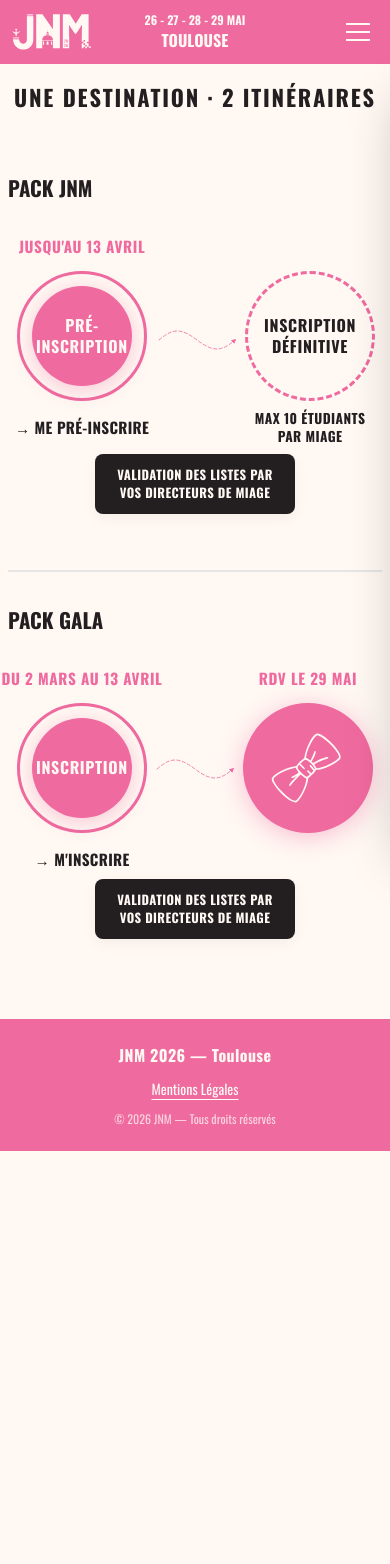
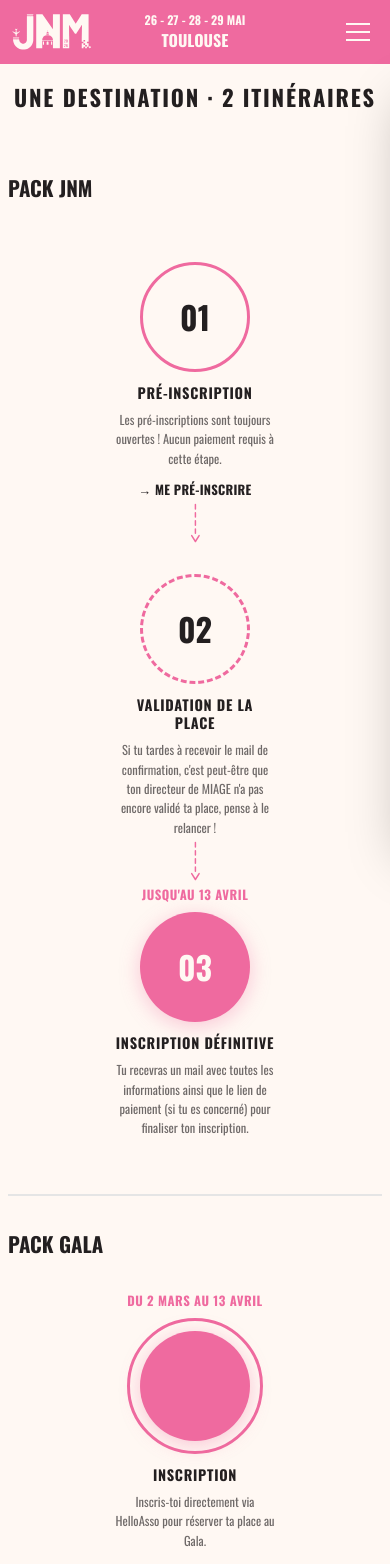
Before and after one commit to JPX87/jnm2026-front, a Next.js app: page /inscription in a window 390 px wide. Shown: the top 1564 px of the page. Before the commit the page ends 1151 px from the top, so only its background shows below. Built offline with nearby package versions, Linux system fonts and the light colour scheme.

Commit message:
fix: Amelioration responsive fleche pack gala et etapes inscription (… (#64)
* fix: Amelioration responsive fleche pack gala et etapes inscription (#63)
* fix: corrige taille fleche apres review

```diff
--- a/src/components/features/InscriptionContent/InscriptionContent.tsx
+++ b/src/components/features/InscriptionContent/InscriptionContent.tsx
@@ -1,9 +1,11 @@
 "use client";
 
-/* ── Dashed waving arrow SVG ── */
-function DashedArrow({ id = "arrowhead-gala" }: { id?: string }) {
+import React from "react";
+
+/* ── Dashed waving arrow SVG (horizontal, desktop only) ── */
+function DashedArrow({ id = "arrowhead", large = false }: { id?: string; large?: boolean }) {
     return (
-        <div className="flex-1 w-full self-center flex items-center min-w-[45px] max-w-[80px] sm:min-w-[150px] sm:max-w-none relative">
+        <div className={`hidden sm:flex self-start items-center mt-[4.5rem] ${large ? "w-[260px]" : "flex-1 min-w-[40px] max-w-[90px]"}`}>
             <svg viewBox="0 0 200 80" fill="none" xmlns="http://www.w3.org/2000/svg" className="w-full h-auto overflow-visible">
                 <defs>
                     <marker id={id} markerWidth="6" markerHeight="6"
@@ -11,7 +13,6 @@ function DashedArrow({ id = "arrowhead-gala" }: { id?: string }) {
                         <path d="M0 0 L6 3 L0 6 Z" fill="var(--color-primary)" />
                     </marker>
                 </defs>
-                {/* Waving curve perfectly centered at Y=40 for alignment */}
                 <path
                     d="M 5 40 C 40 10, 60 10, 100 40 C 140 70, 160 70, 195 40"
                     stroke="var(--color-primary)"
@@ -22,6 +23,109 @@ function DashedArrow({ id = "arrowhead-gala" }: { id?: string }) {
                     markerEnd={`url(#${id})`}
                 />
             </svg>
+        </div>
+    );
+}
+
+/* ── Vertical dashed connector (mobile only) ── */
+function VerticalConnector() {
+    return (
+        <div className="flex sm:hidden justify-center py-1">
+            <svg viewBox="0 0 20 54" fill="none" xmlns="http://www.w3.org/2000/svg" className="h-10 w-auto">
+                {/* Dashed line */}
+                <line
+                    x1="10" y1="2" x2="10" y2="44"
+                    stroke="var(--color-primary)"
+                    strokeWidth="2"
+                    strokeDasharray="6 5"
+                    strokeLinecap="round"
+                />
+                {/* Arrowhead drawn inline */}
+                <path
+                    d="M 5 44 L 10 52 L 15 44"
+                    stroke="var(--color-primary)"
+                    strokeWidth="2"
+                    strokeLinecap="round"
+                    strokeLinejoin="round"
+                    fill="none"
+                />
+            </svg>
+        </div>
+    );
+}
+
+/* ── Step circle component ── */
+interface StepProps {
+    number?: string;
+    title: string;
+    description?: string;
+    variant: "filled" | "dashed" | "outlined";
+    date?: string;
+    href?: string;
+    ctaLabel?: string;
+    icon?: React.ReactNode;
+    ring?: boolean;
+}
+
+function Step({ number, title, description, variant, date, href, ctaLabel, icon, ring }: StepProps) {
+    const circleSize = "w-[110px] h-[110px] sm:w-[clamp(100px,15vw,140px)] sm:h-[clamp(100px,15vw,140px)]";
+    const circleBase = `${circleSize} rounded-full flex flex-col items-center justify-center transition-all duration-200`;
+
+    const circleStyle = {
+        filled: `bg-(--color-primary) text-(--color-secondary) shadow-[0_4px_20px_rgba(239,106,159,0.35)] dark:shadow-[0_4px_24px_rgba(239,106,159,0.25)] ${href ? "hover:scale-105 cursor-pointer" : ""}`,
+        dashed: "bg-transparent border-[3px] border-dashed border-(--color-primary) dark:border-(--color-primary-light) text-(--color-seconde-black) dark:text-(--color-secondary)",
+        outlined: `bg-transparent border-[3px] border-(--color-primary) dark:border-(--color-primary-light) text-(--color-seconde-black) dark:text-(--color-secondary) ${href ? "hover:scale-105 cursor-pointer" : ""}`,
+    }[variant];
+
+    const circleEl = (
+        <div className={`${circleBase} ${circleStyle}`}>
+            {icon ?? (
+                <span className="text-[2rem] sm:text-[clamp(1.6rem,3vw,2.2rem)] font-black leading-none">
+                    {number}
+                </span>
+            )}
+        </div>
+    );
+
+    const circle = ring
+        ? <div className="p-[10px] border-[3px] rounded-full border-(--color-primary)">{circleEl}</div>
+        : circleEl;
+
+    return (
+        <div className="flex flex-col items-center gap-2 flex-none w-[160px] sm:w-[clamp(140px,18vw,190px)] text-center">
+            {/* Date badge */}
+            <span className={`text-[0.8rem] sm:text-[clamp(0.6rem,1.2vw,0.85rem)] font-bold uppercase tracking-[0.04em] text-(--color-primary) dark:text-(--color-primary-light) ${date ? "visible" : "invisible"}`}>
+                {date ?? "placeholder"}
+            </span>
+
+            {/* Circle */}
+            {href ? (
+                <a href={href} target="_blank" rel="noopener noreferrer" className="no-underline">
+                    {circle}
+                </a>
+            ) : circle}
+
+            {/* Title */}
+            <h3 className="text-[0.9rem] sm:text-[clamp(0.7rem,1.5vw,1rem)] font-extrabold uppercase tracking-[0.05em] text-(--color-seconde-black) dark:text-(--color-secondary) leading-tight mt-1">
+                {title}
+            </h3>
+
+            {/* Description */}
+            <p className="text-[0.78rem] sm:text-[clamp(0.62rem,1.2vw,0.82rem)] font-normal text-(--color-seconde-black) dark:text-(--color-secondary) opacity-65 leading-[1.55]">
+                {description}
+            </p>
+
+            {/* CTA */}
+            {href && ctaLabel && (
+                <a
+                    href={href}
+                    target="_blank"
+                    rel="noopener noreferrer"
+                    className="inline-flex items-center gap-1 text-[0.8rem] sm:text-[clamp(0.62rem,1.2vw,0.85rem)] font-bold uppercase tracking-[0.02em] text-(--color-seconde-black) dark:text-(--color-secondary) transition-colors duration-200 hover:text-(--color-primary) dark:hover:text-(--color-primary-light) mt-1"
+                >
+                    → {ctaLabel}
+                </a>
+            )}
         </div>
     );
 }
@@ -41,50 +145,37 @@ export default function InscriptionContent() {
                     Pack JNM
                 </h2>
 
-                <div className="flex flex-wrap sm:flex-nowrap items-start justify-center sm:justify-between gap-2 sm:gap-4 relative">
+                <div className="flex flex-col sm:flex-row items-center sm:items-start justify-center sm:justify-between gap-0 sm:gap-2">
 
-                    {/* Step 1 — Pré-inscription */}
-                    <div className="flex flex-col items-center gap-[0.6rem] flex-none relative z-10">
-                        <span className="absolute text-[0.95rem] sm:text-[clamp(0.55rem,1.4vw,1.3rem)]  font-bold uppercase text-(--color-primary) dark:text-(--color-primary-light) tracking-[0.04em] text-center whitespace-nowrap mb-1.5 sm:mb-0">
-                            Jusqu&apos;au 13 avril
-                        </span>
-                        <div className="mt-9 p-3 border-[3px] rounded-[50%] border-(--color-primary)">
-                            <a
-                                href="https://www.helloasso.com/associations/journees-nationales-miage-2026/evenements/pre-inscriptions-jnm-2026"
-                                target="_blank"
-                                rel="noopener noreferrer"
-                                className="w-[100px] h-[100px] sm:w-[clamp(90px,18vw,150px)] sm:h-[clamp(90px,18vw,150px)] rounded-full flex items-center justify-center text-center p-2 sm:p-4 text-[1rem] sm:text-[clamp(0.55rem,1.5vw,1.1rem)] font-extrabold uppercase tracking-[0.04em] leading-[1.3] transition-all duration-200 hover:scale-105 bg-(--color-primary) text-(--color-secondary) shadow-[0_4px_20px_rgba(239,106,159,0.35)] dark:shadow-[0_4px_24px_rgba(239,106,159,0.25)] cursor-pointer no-underline"
-                            >
-                                Pré-inscription
-                            </a>
-                        </div>
-                        <a
-                            href="https://www.helloasso.com/associations/journees-nationales-miage-2026/evenements/pre-inscriptions-jnm-2026"
-                            target="_blank"
-                            rel="noopener noreferrer"
-                            className="inline-flex items-center gap-[0.3rem] text-[0.95rem] sm:text-[clamp(0.55rem,1.4vw,1rem)] font-bold text-(--color-seconde-black) dark:text-(--color-secondary) uppercase tracking-[0.02em] transition-colors duration-200 mt-1.5 sm:mt-0 whitespace-nowrap hover:text-(--color-primary) dark:hover:text-(--color-primary-light)"
-                        >
-                            → Me pré-inscrire
-                        </a>
-                    </div>
+                    <Step
+                        number="01"
+                        title="Pré-inscription"
+                        description="Les pré-inscriptions sont toujours ouvertes ! Aucun paiement requis à cette étape."
+                        variant="outlined"
+                        href="https://www.helloasso.com/associations/journees-nationales-miage-2026/evenements/pre-inscriptions-jnm-2026"
+                        ctaLabel="Me pré-inscrire"
+                    />
 
-                    <DashedArrow />
+                    <VerticalConnector />
+                    <DashedArrow id="arrow-jnm-1" />
 
-                    {/* Step 2 — Inscription définitive */}
-                    <div className="flex flex-col items-center gap-[0.6rem] flex-none relative z-10">
-                        <div className="mt-9 w-[130px] h-[130px] sm:w-[clamp(90px,18vw,170px)] sm:h-[clamp(90px,18vw,170px)] rounded-full flex items-center justify-center text-center p-2 sm:p-4 text-[1rem] sm:text-[clamp(0.55rem,1.5vw,1.1rem)] font-extrabold uppercase tracking-[0.04em] leading-[1.3] transition-all duration-200 hover:scale-105 bg-transparent border-[3px] border-dashed border-(--color-primary) dark:border-(--color-primary-light) text-(--color-seconde-black) dark:text-(--color-secondary)">
-                            Inscription définitive
-                        </div>
-                        <span className="text-[0.85rem] sm:text-[clamp(0.55rem,1.4vw,1rem)] font-bold uppercase text-center text-(--color-seconde-black) dark:text-(--color-secondary) tracking-[0.03em] leading-[1.3]">
-                            Max 10 étudiants
-                            <br />par MIAGE
-                        </span>
-                    </div>
-                </div>
+                    <Step
+                        number="02"
+                        title="Validation de la place"
+                        description="Si tu tardes à recevoir le mail de confirmation, c'est peut-être que ton directeur de MIAGE n'a pas encore validé ta place, pense à le relancer !"
+                        variant="dashed"
+                    />
 
-                {/* Alert box at the bottom middle */}
-                <div className="bg-(--color-seconde-black) dark:bg-(--color-secondary) rounded-lg py-3 px-4 sm:py-1.5 sm:px-3 mt-2 mx-auto text-[0.8rem] sm:text-[clamp(0.55rem,1.5vw,1.1rem)] font-extrabold uppercase text-center text-(--color-secondary) dark:text-(--color-seconde-black) tracking-[0.03em] leading-[1.4] w-full max-w-[200px] sm:w-fit sm:max-w-[280px] shadow-[0_4px_15px_rgba(0,0,0,0.05)] flex justify-center items-center">
-                    Validation des listes par vos directeurs de MIAGE
+                    <VerticalConnector />
+                    <DashedArrow id="arrow-jnm-2" />
+
+                    <Step
+                        number="03"
+                        title="Inscription définitive"
+                        description="Tu recevras un mail avec toutes les informations ainsi que le lien de paiement (si tu es concerné) pour finaliser ton inscription."
+                        variant="filled"
+                        date="Jusqu'au 13 avril"
+                    />
                 </div>
             </section>
 
@@ -94,46 +185,28 @@ export default function InscriptionContent() {
                     Pack Gala
                 </h2>
 
-                <div className="flex flex-wrap sm:flex-nowrap items-start justify-center sm:justify-between gap-2 sm:gap-4 relative">
-                    {/* Step 1 — Inscription */}
-                    <div className="flex flex-col items-center gap-[0.6rem] flex-none relative z-10">
-                        <span className="absolute text-[0.95rem] sm:text-[clamp(0.55rem,1.4vw,1.3rem)]  font-bold uppercase text-(--color-primary) dark:text-(--color-primary-light) tracking-[0.04em] text-center whitespace-nowrap mb-1.5 sm:mb-0">
-                            Du 2 mars au 13 avril
-                        </span>
-                        <div className="mt-9 p-3 border-[3px] rounded-[50%] border-(--color-primary)">
+                <div className="flex flex-col sm:flex-row items-center sm:items-start justify-center gap-0 sm:gap-6">
+                    <Step
+                        title="Inscription"
+                        description="Inscris-toi directement via HelloAsso pour réserver ta place au Gala."
+                        variant="filled"
+                        date="Du 2 mars au 13 avril"
+                        href="https://www.helloasso.com/associations/journees-nationales-miage-2026/evenements/inscriptions-gala"
+                        ctaLabel="M'inscrire"
+                        ring
+                    />
 
-                            <a
-                                href="https://www.helloasso.com/associations/journees-nationales-miage-2026/evenements/inscriptions-gala"
-                                target="_blank"
-                                rel="noopener noreferrer"
-                                className="w-[100px] h-[100px] sm:w-[clamp(90px,18vw,150px)] sm:h-[clamp(90px,18vw,150px)] rounded-full flex items-center justify-center text-center p-2 sm:p-4 text-[1rem] sm:text-[clamp(0.55rem,1.5vw,1.1rem)] font-extrabold uppercase tracking-[0.04em] leading-[1.3] transition-all duration-200 hover:scale-105 bg-(--color-primary) text-(--color-secondary) shadow-[0_4px_20px_rgba(239,106,159,0.35)] dark:shadow-[0_4px_24px_rgba(239,106,159,0.25)] cursor-pointer no-underline"
-                            >
-                                Inscription
-                            </a>
-                        </div>
-                        <a
-                            href="https://www.helloasso.com/associations/journees-nationales-miage-2026/evenements/inscriptions-gala"
-                            target="_blank"
-                            rel="noopener noreferrer"
-                            className="inline-flex items-center gap-[0.3rem] text-[0.95rem] sm:text-[clamp(0.55rem,1.4vw,1rem)] font-bold text-(--color-seconde-black) dark:text-(--color-secondary) uppercase tracking-[0.02em] transition-colors duration-200 mt-1.5 sm:mt-0 whitespace-nowrap hover:text-(--color-primary) dark:hover:text-(--color-primary-light)"
-                        >
-                            → M&apos;inscrire
-                        </a>
-                    </div>
+                    <VerticalConnector />
+                    <DashedArrow id="arrow-gala" large />
 
-                    {/* Arrow */}
-                    <DashedArrow />
-
-                    {/* Step 2 — RDV */}
-                    <div className="flex flex-col items-center gap-[0.6rem] flex-none relative z-10">
-                        <span className="absolute text-[0.95rem] sm:text-[clamp(0.55rem,1.4vw,1.3rem)] font-bold uppercase text-(--color-primary) dark:text-(--color-primary-light) tracking-[0.04em] text-center whitespace-nowrap mb-1.5 sm:mb-0">
-                            RDV le 29 mai
-                        </span>
-                        <div className="mt-9 w-[130px] h-[130px] sm:w-[clamp(90px,18vw,170px)] sm:h-[clamp(90px,18vw,170px)] rounded-full flex items-center justify-center text-center p-2 sm:p-4 text-[1rem] sm:text-[clamp(0.55rem,1.5vw,1.1rem)] font-extrabold uppercase tracking-[0.04em] leading-[1.3] transition-all duration-200 hover:scale-105 bg-(--color-primary) text-(--color-primary) shadow-[0_4px_24px_rgba(239,106,159,0.4)] dark:shadow-[0_4px_28px_rgba(239,106,159,0.3)]">
+                    <Step
+                        title="RDV le 29 mai"
+                        variant="filled"
+                        icon={
                             <svg version="1.0" xmlns="http://www.w3.org/2000/svg"
-                                width="271.000000pt" height="282.000000pt" viewBox="0 0 271.000000 282.000000"
-                                preserveAspectRatio="xMidYMid meet" className="w-[70%] h-auto">
-                                <g transform="translate(0.000000,282.000000) scale(0.050000,-0.050000)" >
+                                viewBox="0 0 271 282"
+                                preserveAspectRatio="xMidYMid meet" className="w-[65%] h-auto">
+                                <g transform="translate(0,282) scale(0.05,-0.05)">
                                     <path className="fill-(--color-secondary)"
                                         d={`M3286 5118 c-274 -79 -696 -907 -814 -1599 -10 -57 -35 -87 -135
                                             -159 -125 -92 -315 -287 -373 -385 -23 -39 -53 -58 -103 -65 -346 -48 -782
@@ -160,13 +233,8 @@ export default function InscriptionContent() {
                                             14 100 -14z`} />
                                 </g>
                             </svg>
-
-                        </div>
-                    </div>
-                </div>
-                {/* Alert box at the bottom middle */}
-                <div className="bg-(--color-seconde-black) dark:bg-(--color-secondary) rounded-lg py-3 px-4 sm:py-1.5 sm:px-3 mt-2 mx-auto text-[0.8rem] sm:text-[clamp(0.55rem,1.5vw,1.1rem)] font-extrabold uppercase text-center text-(--color-secondary) dark:text-(--color-seconde-black) tracking-[0.03em] leading-[1.4] w-full max-w-[200px] sm:w-fit sm:max-w-[280px] shadow-[0_4px_15px_rgba(0,0,0,0.05)] flex justify-center items-center">
-                    Validation des listes par vos directeurs de MIAGE
+                        }
+                    />
                 </div>
             </section>
         </div>
```
